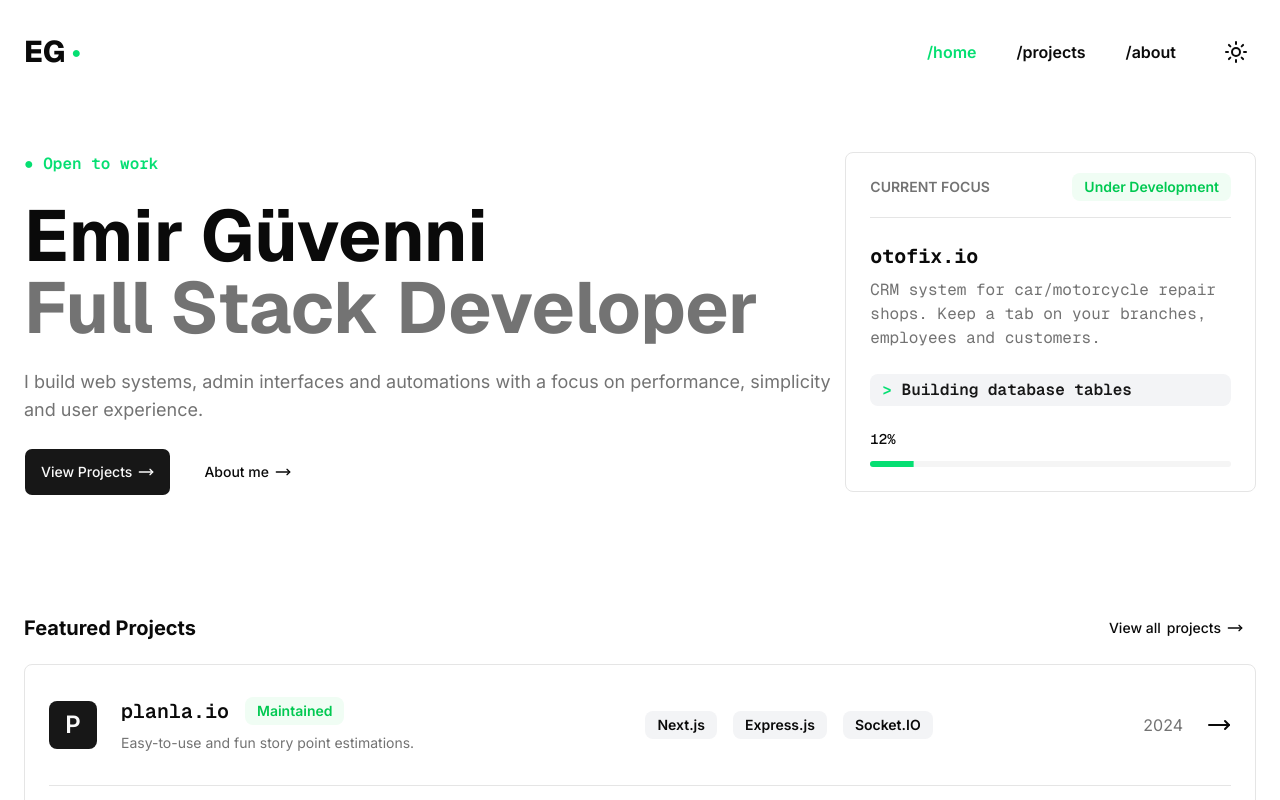
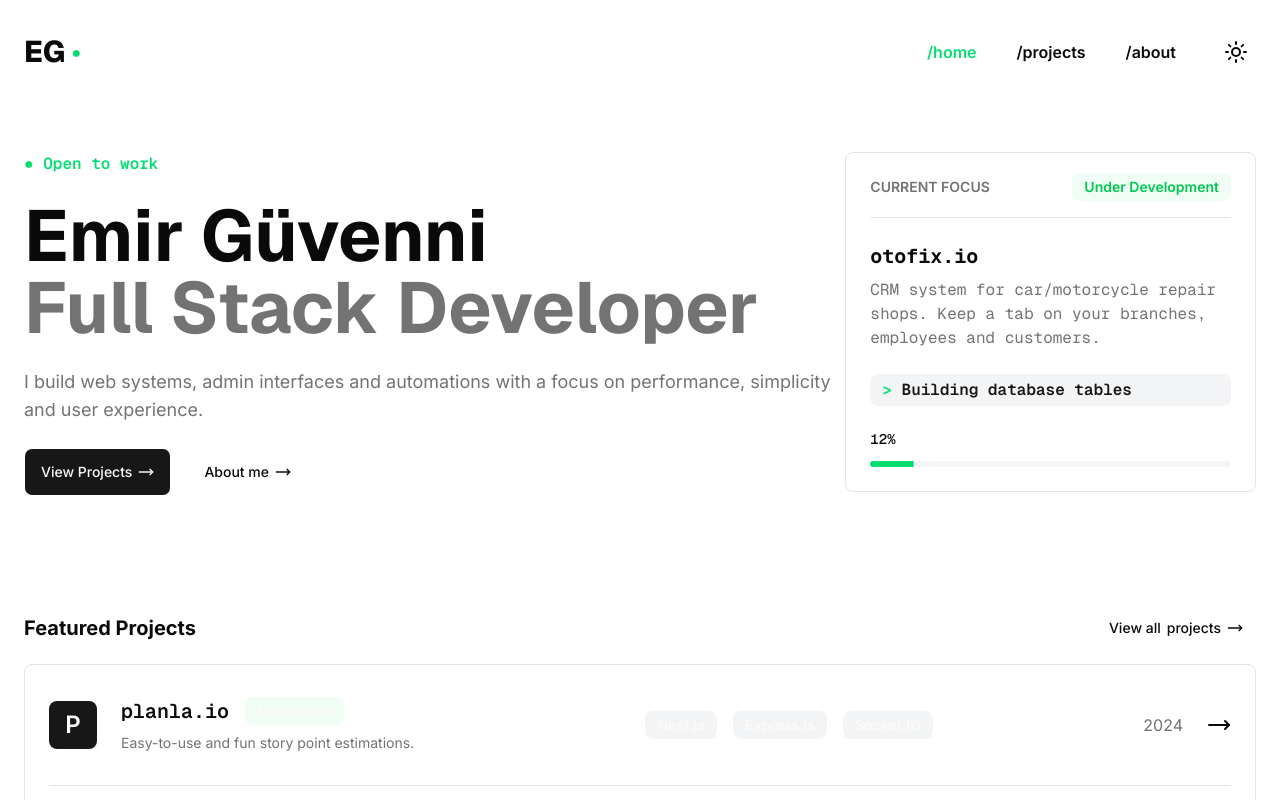
Before and after one commit to EmirGuvenni/emirguvenni, a Next.js app in the folder web/: page / in a window 1280 px wide. Shown: the top 800 px of the page. Built offline with nearby package versions, Linux system fonts and the light colour scheme.

Commit message:
fix(ui/badge): text color in dark mode

```diff
--- a/web/components/ui/badge.tsx
+++ b/web/components/ui/badge.tsx
@@ -3,7 +3,7 @@ import * as React from 'react';
 export function Badge({ children, className, ...props }: React.ComponentProps<'div'>) {
   return (
     <div
-      className={`w-fit rounded-md bg-gray-100 px-3 py-1 text-sm font-semibold ${className}`}
+      className={`text-primary-foreground w-fit rounded-md bg-gray-100 px-3 py-1 text-sm font-semibold ${className}`}
       {...props}
     >
       {children}
```
